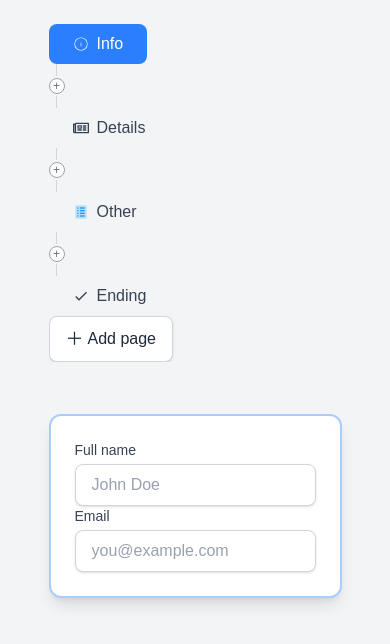
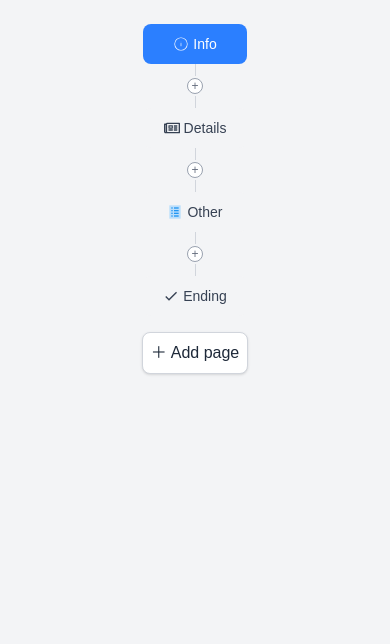
Before and after one commit to kevinmuchene/filloutform, a Next.js app: page / in a window 390 px wide. Shown: the top 644 px of the page. Built offline with nearby package versions, Linux system fonts and the light colour scheme.

Commit message:
Modified stepper files to be responsive

```diff
--- a/components/FormsPage.tsx
+++ b/components/FormsPage.tsx
@@ -7,7 +7,7 @@ import OtherPage from "@/components/Steps/OtherPage";
 function FormsPage({ activeId }: { activeId: string }) {
   return (
     <>
-      <section className="mt-1">
+      {/* <section className="mt-1">
         {activeId === "info" && <InfoStep />}
         {activeId === "details" && <DetailsPage />}
         {activeId === "other" && <OtherPage />}
@@ -20,7 +20,7 @@ function FormsPage({ activeId }: { activeId: string }) {
         >
           Submit
         </button>
-      )}
+      )} */}
     </>
   );
 }
--- a/components/Stepper/AddPageButton.tsx
+++ b/components/Stepper/AddPageButton.tsx
@@ -2,10 +2,10 @@ export default function AddPageButton({ onClick }: { onClick: () => void }) {
   return (
     <button
       onClick={onClick}
-      className="inline-flex items-center px-4 py-2 rounded-lg border border-gray-300 bg-white
+      className="inline-flex items-center px-2 py-2 md:px-4 rounded-lg border border-gray-300 bg-white
                      text-gray-800 hover:bg-gray-50 shadow-sm"
     >
-      <span className="mr-1 text-lg">＋</span> Add page
+      <span className="mr-1 md:text-lg">＋</span> Add page
     </button>
   );
 }
--- a/components/Stepper/SortableStep.tsx
+++ b/components/Stepper/SortableStep.tsx
@@ -38,8 +38,7 @@ export default function SortableStep({
       {...attributes}
       {...listeners}
       onClick={onSelect}
-      className={`relative px-6 py-2 rounded-lg cursor-pointer select-none
-                      flex items-center
+      className={`relative flex items-center justify-center w-26 h-10 px-2 rounded-lg cursor-pointer select-none
                       ${
                         isActive
                           ? "bg-blue-500 text-white"
@@ -58,9 +57,9 @@ export default function SortableStep({
           className="border-b bg-transparent focus:outline-none w-24"
         />
       ) : (
-        <div className="flex gap-2">
+        <div className="flex gap-1">
           <div className="flex items-center">{page.icon}</div>
-          <div>{page.title}</div>
+          <p className="text-sm">{page.title}</p>
         </div>
       )}
 
--- a/components/Stepper/Stepper.tsx
+++ b/components/Stepper/Stepper.tsx
@@ -51,19 +51,6 @@ export default function Stepper({
 
   return (
     <>
-      {/* <div className="md:hidden p-2">
-        <select
-          value={activeId}
-          onChange={(e) => onSelect(e.target.value)}
-          className="w-full border rounded p-1"
-        >
-          {pages.map((p) => (
-            <option key={p.id} value={p.id}>
-              {p.title}
-            </option>
-          ))}
-        </select>
-      </div> */}
       <DndContext
         sensors={sensors}
         collisionDetection={closestCenter}
@@ -73,9 +60,16 @@ export default function Stepper({
           items={pages.map((p) => p.id)}
           strategy={horizontalListSortingStrategy}
         >
-          <div className="flex flex-col md:flex-row items-start md:items-center sapyce-y-2 md:space-x-3 md:space-y-0 overflow-auto ">
+          <div
+            className="flex flex-col md:flex-row not-first:md:items-center
+  "
+          >
             {pages.map((p, idx) => (
-              <React.Fragment key={p.id}>
+              <div
+                key={p.id}
+                className="flex flex-col items-center md:flex-row md:items-center not-first:md:space-x-3
+            "
+              >
                 <SortableStep
                   page={p}
                   isActive={p.id === activeId}
@@ -91,9 +85,11 @@ export default function Stepper({
                 {idx < pages.length - 1 && (
                   <InsertHandle onClick={() => onAdd(idx)} />
                 )}
-              </React.Fragment>
+              </div>
             ))}
-            <AddPageButton onClick={() => onAdd(pages.length - 1)} />
+            <div className="flex flex-col items-center mt-4 md:mt-0 md:ml-3">
+              <AddPageButton onClick={() => onAdd(pages.length - 1)} />
+            </div>
           </div>
           {menu && (
             <ul
```
